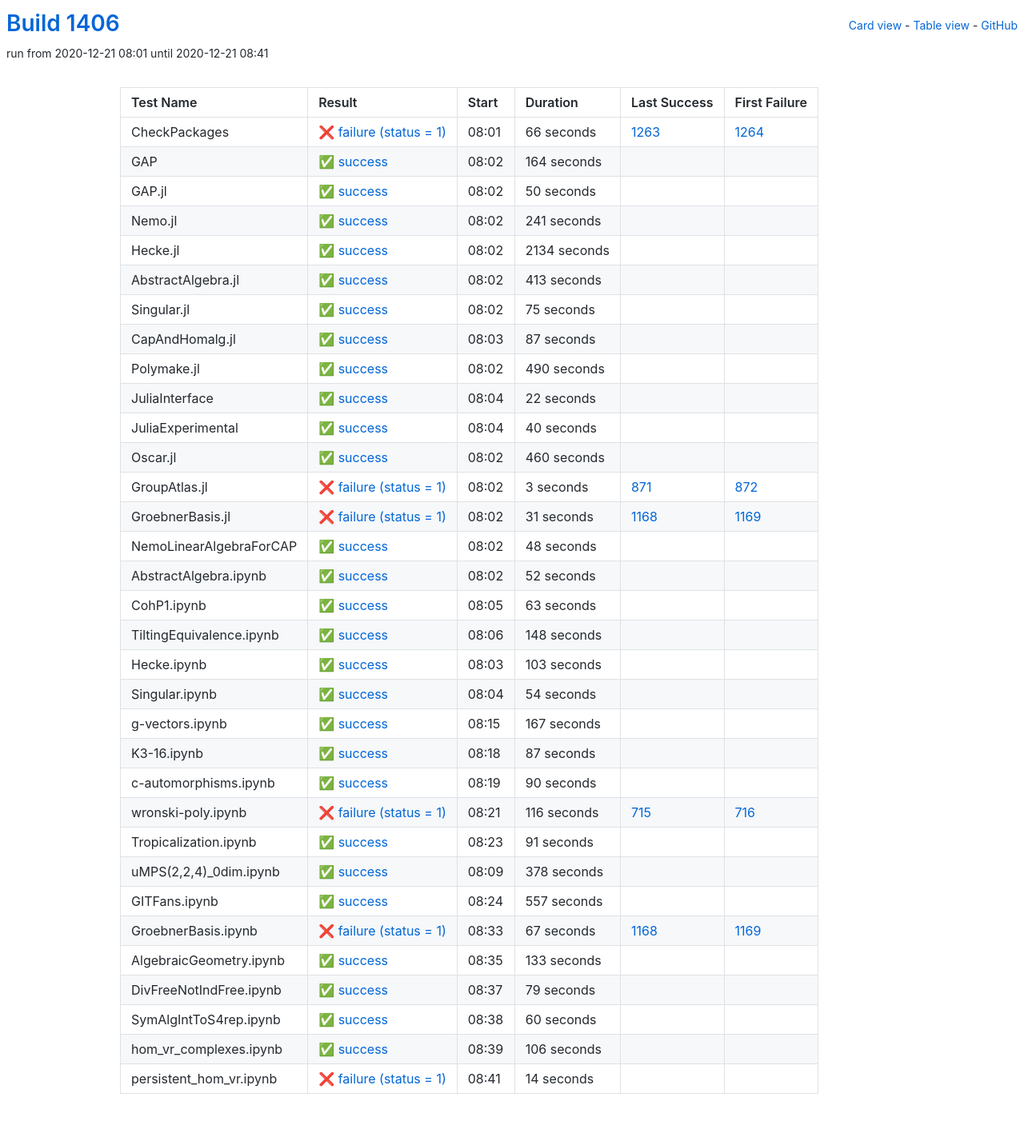
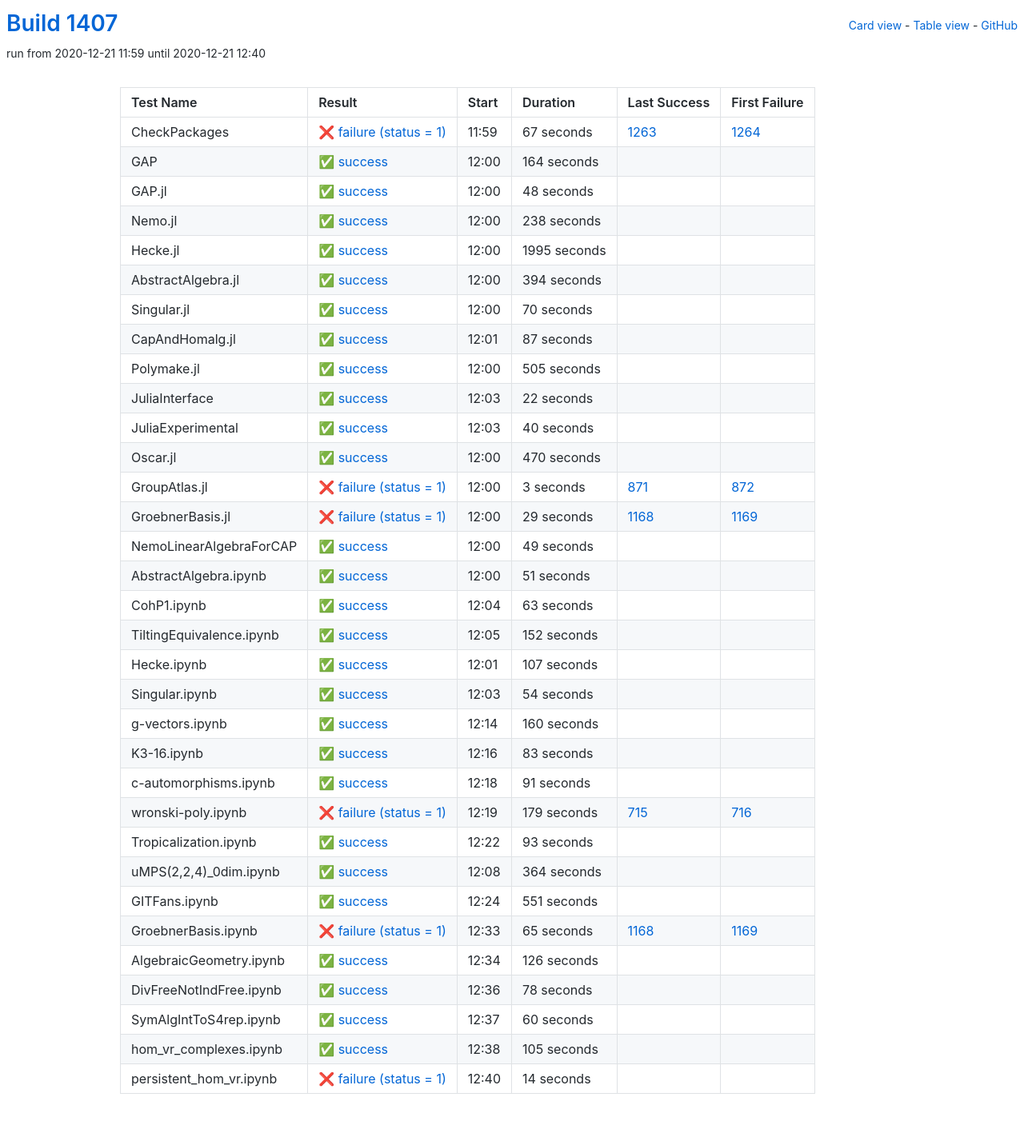
Before and after one commit to oscar-system/oscar-ci-status-stable, a Jekyll site: the page built from table.html, in a window 1280 px wide. Shown: the whole page at 80% size. Built offline with Jekyll 4.4.1, drawn with Linux system fonts in a browser that asks for light colours.

Commit message:
Build #1407

```diff
--- a/_data/ci.yml
+++ b/_data/ci.yml
@@ -1,6 +1,6 @@
 ---
-build: 1406
-build_url: https://oscarci.mathematik.uni-kl.de/job/oscar-stable/1406/
+build: 1407
+build_url: https://oscarci.mathematik.uni-kl.de/job/oscar-stable/1407/
 job: oscar-stable
 organization: oscar-system
 repo: oscar-ci-status-stable
@@ -8,20 +8,20 @@ repourl: https://github.com/oscar-system/oscar-ci-status-stable
 tests:
 - name: CheckPackages
   id: checkpackages
-  log: https://oscarci.mathematik.uni-kl.de/job/oscar-stable/1406/artifact/logs/build-1406/CheckPackages.log
-  start: 2020-12-21 08:01
+  log: https://oscarci.mathematik.uni-kl.de/job/oscar-stable/1407/artifact/logs/build-1407/CheckPackages.log
+  start: 2020-12-21 11:59
   success: false
   exitcode: 1
   status: failure
-  duration: 66
+  duration: 67
   last_success: 1263
   last_success_url: https://oscarci.mathematik.uni-kl.de/job/oscar-stable/1263/
   first_failure: 1264
   first_failure_url: https://oscarci.mathematik.uni-kl.de/job/oscar-stable/1264/
 - name: GAP
   id: gap
-  log: https://oscarci.mathematik.uni-kl.de/job/oscar-stable/1406/artifact/logs/build-1406/GAP.log
-  start: 2020-12-21 08:02
+  log: https://oscarci.mathematik.uni-kl.de/job/oscar-stable/1407/artifact/logs/build-1407/GAP.log
+  start: 2020-12-21 12:00
   success: true
   exitcode: 0
   status: success
@@ -32,68 +32,68 @@ tests:
   first_failure_url:
 - name: GAP.jl
   id: gap-jl
-  log: https://oscarci.mathematik.uni-kl.de/job/oscar-stable/1406/artifact/logs/build-1406/GAP.jl.log
-  start: 2020-12-21 08:02
+  log: https://oscarci.mathematik.uni-kl.de/job/oscar-stable/1407/artifact/logs/build-1407/GAP.jl.log
+  start: 2020-12-21 12:00
   success: true
   exitcode: 0
   status: success
-  duration: 50
+  duration: 48
   last_success: false
   last_success_url:
   first_failure: false
   first_failure_url:
 - name: Nemo.jl
   id: nemo-jl
-  log: https://oscarci.mathematik.uni-kl.de/job/oscar-stable/1406/artifact/logs/build-1406/Nemo.jl.log
-  start: 2020-12-21 08:02
+  log: https://oscarci.mathematik.uni-kl.de/job/oscar-stable/1407/artifact/logs/build-1407/Nemo.jl.log
+  start: 2020-12-21 12:00
   success: true
   exitcode: 0
   status: success
-  duration: 241
+  duration: 238
   last_success: false
   last_success_url:
   first_failure: false
   first_failure_url:
 - name: Hecke.jl
   id: hecke-jl
-  log: https://oscarci.mathematik.uni-kl.de/job/oscar-stable/1406/artifact/logs/build-1406/Hecke.jl.log
-  start: 2020-12-21 08:02
+  log: https://oscarci.mathematik.uni-kl.de/job/oscar-stable/1407/artifact/logs/build-1407/Hecke.jl.log
+  start: 2020-12-21 12:00
   success: true
   exitcode: 0
   status: success
-  duration: 2134
+  duration: 1995
   last_success: false
   last_success_url:
   first_failure: false
   first_failure_url:
 - name: AbstractAlgebra.jl
   id: abstractalgebra-jl
-  log: https://oscarci.mathematik.uni-kl.de/job/oscar-stable/1406/artifact/logs/build-1406/AbstractAlgebra.jl.log
-  start: 2020-12-21 08:02
+  log: https://oscarci.mathematik.uni-kl.de/job/oscar-stable/1407/artifact/logs/build-1407/AbstractAlgebra.jl.log
+  start: 2020-12-21 12:00
   success: true
   exitcode: 0
   status: success
-  duration: 413
+  duration: 394
   last_success: false
   last_success_url:
   first_failure: false
   first_failure_url:
 - name: Singular.jl
   id: singular-jl
-  log: https://oscarci.mathematik.uni-kl.de/job/oscar-stable/1406/artifact/logs/build-1406/Singular.jl.log
-  start: 2020-12-21 08:02
+  log: https://oscarci.mathematik.uni-kl.de/job/oscar-stable/1407/artifact/logs/build-1407/Singular.jl.log
+  start: 2020-12-21 12:00
   success: true
   exitcode: 0
   status: success
-  duration: 75
+  duration: 70
   last_success: false
   last_success_url:
   first_failure: false
   first_failure_url:
 - name: CapAndHomalg.jl
   id: capandhomalg-jl
-  log: https://oscarci.mathematik.uni-kl.de/job/oscar-stable/1406/artifact/logs/build-1406/CapAndHomalg.jl.log
-  start: 2020-12-21 08:03
+  log: https://oscarci.mathematik.uni-kl.de/job/oscar-stable/1407/artifact/logs/build-1407/CapAndHomalg.jl.log
+  start: 2020-12-21 12:01
   success: true
   exitcode: 0
   status: success
@@ -104,20 +104,20 @@ tests:
   first_failure_url:
 - name: Polymake.jl
   id: polymake-jl
-  log: https://oscarci.mathematik.uni-kl.de/job/oscar-stable/1406/artifact/logs/build-1406/Polymake.jl.log
-  start: 2020-12-21 08:02
+  log: https://oscarci.mathematik.uni-kl.de/job/oscar-stable/1407/artifact/logs/build-1407/Polymake.jl.log
+  start: 2020-12-21 12:00
   success: true
   exitcode: 0
   status: success
-  duration: 490
+  duration: 505
   last_success: false
   last_success_url:
   first_failure: false
   first_failure_url:
 - name: JuliaInterface
   id: juliainterface
-  log: https://oscarci.mathematik.uni-kl.de/job/oscar-stable/1406/artifact/logs/build-1406/JuliaInterface.log
-  start: 2020-12-21 08:04
+  log: https://oscarci.mathematik.uni-kl.de/job/oscar-stable/1407/artifact/logs/build-1407/JuliaInterface.log
+  start: 2020-12-21 12:03
   success: true
   exitcode: 0
   status: success
@@ -128,8 +128,8 @@ tests:
   first_failure_url:
 - name: JuliaExperimental
   id: juliaexperimental
-  log: https://oscarci.mathematik.uni-kl.de/job/oscar-stable/1406/artifact/logs/build-1406/JuliaExperimental.log
-  start: 2020-12-21 08:04
+  log: https://oscarci.mathematik.uni-kl.de/job/oscar-stable/1407/artifact/logs/build-1407/JuliaExperimental.log
+  start: 2020-12-21 12:03
   success: true
   exitcode: 0
   status: success
@@ -140,20 +140,20 @@ tests:
   first_failure_url:
 - name: Oscar.jl
   id: oscar-jl
-  log: https://oscarci.mathematik.uni-kl.de/job/oscar-stable/1406/artifact/logs/build-1406/Oscar.jl.log
-  start: 2020-12-21 08:02
+  log: https://oscarci.mathematik.uni-kl.de/job/oscar-stable/1407/artifact/logs/build-1407/Oscar.jl.log
+  start: 2020-12-21 12:00
   success: true
   exitcode: 0
   status: success
-  duration: 460
+  duration: 470
   last_success: false
   last_success_url:
   first_failure: false
   first_failure_url:
 - name: GroupAtlas.jl
   id: groupatlas-jl
-  log: https://oscarci.mathematik.uni-kl.de/job/oscar-stable/1406/artifact/logs/build-1406/GroupAtlas.jl.log
-  start: 2020-12-21 08:02
+  log: https://oscarci.mathematik.uni-kl.de/job/oscar-stable/1407/artifact/logs/build-1407/GroupAtlas.jl.log
+  start: 2020-12-21 12:00
   success: false
   exitcode: 1
   status: failure
@@ -164,44 +164,44 @@ tests:
   first_failure_url: https://oscarci.mathematik.uni-kl.de/job/oscar-stable/872/
 - name: GroebnerBasis.jl
   id: groebnerbasis-jl
-  log: https://oscarci.mathematik.uni-kl.de/job/oscar-stable/1406/artifact/logs/build-1406/GroebnerBasis.jl.log
-  start: 2020-12-21 08:02
+  log: https://oscarci.mathematik.uni-kl.de/job/oscar-stable/1407/artifact/logs/build-1407/GroebnerBasis.jl.log
+  start: 2020-12-21 12:00
   success: false
   exitcode: 1
   status: failure
-  duration: 31
+  duration: 29
   last_success: 1168
   last_success_url: https://oscarci.mathematik.uni-kl.de/job/oscar-stable/1168/
   first_failure: 1169
   first_failure_url: https://oscarci.mathematik.uni-kl.de/job/oscar-stable/1169/
 - name: NemoLinearAlgebraForCAP
   id: nemolinearalgebraforcap
-  log: https://oscarci.mathematik.uni-kl.de/job/oscar-stable/1406/artifact/logs/build-1406/NemoLinearAlgebraForCAP.log
-  start: 2020-12-21 08:02
+  log: https://oscarci.mathematik.uni-kl.de/job/oscar-stable/1407/artifact/logs/build-1407/NemoLinearAlgebraForCAP.log
+  start: 2020-12-21 12:00
   success: true
   exitcode: 0
   status: success
-  duration: 48
+  duration: 49
   last_success: false
   last_success_url:
   first_failure: false
   first_failure_url:
 - name: AbstractAlgebra.ipynb
   id: abstractalgebra-ipynb
-  log: https://oscarci.mathematik.uni-kl.de/job/oscar-stable/1406/artifact/logs/build-1406/AbstractAlgebra.ipynb.log
-  start: 2020-12-21 08:02
+  log: https://oscarci.mathematik.uni-kl.de/job/oscar-stable/1407/artifact/logs/build-1407/AbstractAlgebra.ipynb.log
+  start: 2020-12-21 12:00
   success: true
   exitcode: 0
   status: success
-  duration: 52
+  duration: 51
   last_success: false
   last_success_url:
   first_failure: false
   first_failure_url:
 - name: CohP1.ipynb
   id: cohp1-ipynb
-  log: https://oscarci.mathematik.uni-kl.de/job/oscar-stable/1406/artifact/logs/build-1406/CohP1.ipynb.log
-  start: 2020-12-21 08:05
+  log: https://oscarci.mathematik.uni-kl.de/job/oscar-stable/1407/artifact/logs/build-1407/CohP1.ipynb.log
+  start: 2020-12-21 12:04
   success: true
   exitcode: 0
   status: success
@@ -212,32 +212,32 @@ tests:
   first_failure_url:
 - name: TiltingEquivalence.ipynb
   id: tiltingequivalence-ipynb
-  log: https://oscarci.mathematik.uni-kl.de/job/oscar-stable/1406/artifact/logs/build-1406/TiltingEquivalence.ipynb.log
-  start: 2020-12-21 08:06
+  log: https://oscarci.mathematik.uni-kl.de/job/oscar-stable/1407/artifact/logs/build-1407/TiltingEquivalence.ipynb.log
+  start: 2020-12-21 12:05
   success: true
   exitcode: 0
   status: success
-  duration: 148
+  duration: 152
   last_success: false
   last_success_url:
   first_failure: false
   first_failure_url:
 - name: Hecke.ipynb
   id: hecke-ipynb
-  log: https://oscarci.mathematik.uni-kl.de/job/oscar-stable/1406/artifact/logs/build-1406/Hecke.ipynb.log
-  start: 2020-12-21 08:03
+  log: https://oscarci.mathematik.uni-kl.de/job/oscar-stable/1407/artifact/logs/build-1407/Hecke.ipynb.log
+  start: 2020-12-21 12:01
   success: true
   exitcode: 0
   status: success
-  duration: 103
+  duration: 107
   last_success: false
   last_success_url:
   first_failure: false
   first_failure_url:
 - name: Singular.ipynb
   id: singular-ipynb
-  log: https://oscarci.mathematik.uni-kl.de/job/oscar-stable/1406/artifact/logs/build-1406/Singular.ipynb.log
-  start: 2020-12-21 08:04
+  log: https://oscarci.mathematik.uni-kl.de/job/oscar-stable/1407/artifact/logs/build-1407/Singular.ipynb.log
+  start: 2020-12-21 12:03
   success: true
   exitcode: 0
   status: success
@@ -248,56 +248,32 @@ tests:
   first_failure_url:
 - name: g-vectors.ipynb
   id: g-vectors-ipynb
-  log: https://oscarci.mathematik.uni-kl.de/job/oscar-stable/1406/artifact/logs/build-1406/g-vectors.ipynb.log
-  start: 2020-12-21 08:15
+  log: https://oscarci.mathematik.uni-kl.de/job/oscar-stable/1407/artifact/logs/build-1407/g-vectors.ipynb.log
+  start: 2020-12-21 12:14
   success: true
   exitcode: 0
   status: success
-  duration: 167
+  duration: 160
   last_success: false
   last_success_url:
   first_failure: false
   first_failure_url:
 - name: K3-16.ipynb
   id: k3-16-ipynb
-  log: https://oscarci.mathematik.uni-kl.de/job/oscar-stable/1406/artifact/logs/build-1406/K3-16.ipynb.log
-  start: 2020-12-21 08:18
+  log: https://oscarci.mathematik.uni-kl.de/job/oscar-stable/1407/artifact/logs/build-1407/K3-16.ipynb.log
+  start: 2020-12-21 12:16
   success: true
   exitcode: 0
   status: success
-  duration: 87
+  duration: 83
   last_success: false
   last_success_url:
   first_failure: false
   first_failure_url:
 - name: c-automorphisms.ipynb
   id: c-automorphisms-ipynb
-  log: https://oscarci.mathematik.uni-kl.de/job/oscar-stable/1406/artifact/logs/build-1406/c-automorphisms.ipynb.log
-  start: 2020-12-21 08:19
-  success: true
-  exitcode: 0
-  status: success
-  duration: 90
-  last_success: false
-  last_success_url:
-  first_failure: false
-  first_failure_url:
-- name: wronski-poly.ipynb
-  id: wronski-poly-ipynb
-  log: https://oscarci.mathematik.uni-kl.de/job/oscar-stable/1406/artifact/logs/build-1406/wronski-poly.ipynb.log
-  start: 2020-12-21 08:21
-  success: false
-  exitcode: 1
-  status: failure
-  duration: 116
-  last_success: 715
-  last_success_url: https://oscarci.mathematik.uni-kl.de/job/oscar-stable/715/
-  first_failure: 716
-  first_failure_url: https://oscarci.mathematik.uni-kl.de/job/oscar-stable/716/
-- name: Tropicalization.ipynb
-  id: tropicalization-ipynb
-  log: https://oscarci.mathematik.uni-kl.de/job/oscar-stable/1406/artifact/logs/build-1406/Tropicalization.ipynb.log
-  start: 2020-12-21 08:23
+  log: https://oscarci.mathematik.uni-kl.de/job/oscar-stable/1407/artifact/logs/build-1407/c-automorphisms.ipynb.log
+  start: 2020-12-21 12:18
   success: true
   exitcode: 0
   status: success
@@ -306,70 +282,94 @@ tests:
   last_success_url:
   first_failure: false
   first_failure_url:
-- name: uMPS(2,2,4)_0dim.ipynb
-  id: umps-2-2-4-0dim-ipynb
-  log: https://oscarci.mathematik.uni-kl.de/job/oscar-stable/1406/artifact/logs/build-1406/uMPS-2-2-4-_0dim.ipynb.log
-  start: 2020-12-21 08:09
+- name: wronski-poly.ipynb
+  id: wronski-poly-ipynb
+  log: https://oscarci.mathematik.uni-kl.de/job/oscar-stable/1407/artifact/logs/build-1407/wronski-poly.ipynb.log
+  start: 2020-12-21 12:19
+  success: false
+  exitcode: 1
+  status: failure
+  duration: 179
+  last_success: 715
+  last_success_url: https://oscarci.mathematik.uni-kl.de/job/oscar-stable/715/
+  first_failure: 716
+  first_failure_url: https://oscarci.mathematik.uni-kl.de/job/oscar-stable/716/
+- name: Tropicalization.ipynb
+  id: tropicalization-ipynb
+  log: https://oscarci.mathematik.uni-kl.de/job/oscar-stable/1407/artifact/logs/build-1407/Tropicalization.ipynb.log
+  start: 2020-12-21 12:22
   success: true
   exitcode: 0
   status: success
-  duration: 378
+  duration: 93
+  last_success: false
+  last_success_url:
+  first_failure: false
+  first_failure_url:
+- name: uMPS(2,2,4)_0dim.ipynb
+  id: umps-2-2-4-0dim-ipynb
+  log: https://oscarci.mathematik.uni-kl.de/job/oscar-stable/1407/artifact/logs/build-1407/uMPS-2-2-4-_0dim.ipynb.log
+  start: 2020-12-21 12:08
+  success: true
+  exitcode: 0
+  status: success
+  duration: 364
   last_success: false
   last_success_url:
   first_failure: false
   first_failure_url:
 - name: GITFans.ipynb
   id: gitfans-ipynb
-  log: https://oscarci.mathematik.uni-kl.de/job/oscar-stable/1406/artifact/logs/build-1406/GITFans.ipynb.log
-  start: 2020-12-21 08:24
+  log: https://oscarci.mathematik.uni-kl.de/job/oscar-stable/1407/artifact/logs/build-1407/GITFans.ipynb.log
+  start: 2020-12-21 12:24
   success: true
   exitcode: 0
   status: success
-  duration: 557
+  duration: 551
   last_success: false
   last_success_url:
   first_failure: false
   first_failure_url:
 - name: GroebnerBasis.ipynb
   id: groebnerbasis-ipynb
-  log: https://oscarci.mathematik.uni-kl.de/job/oscar-stable/1406/artifact/logs/build-1406/GroebnerBasis.ipynb.log
-  start: 2020-12-21 08:33
+  log: https://oscarci.mathematik.uni-kl.de/job/oscar-stable/1407/artifact/logs/build-1407/GroebnerBasis.ipynb.log
+  start: 2020-12-21 12:33
   success: false
   exitcode: 1
   status: failure
-  duration: 67
+  duration: 65
   last_success: 1168
   last_success_url: https://oscarci.mathematik.uni-kl.de/job/oscar-stable/1168/
   first_failure: 1169
   first_failure_url: https://oscarci.mathematik.uni-kl.de/job/oscar-stable/1169/
 - name: AlgebraicGeometry.ipynb
   id: algebraicgeometry-ipynb
-  log: https://oscarci.mathematik.uni-kl.de/job/oscar-stable/1406/artifact/logs/build-1406/AlgebraicGeometry.ipynb.log
-  start: 2020-12-21 08:35
+  log: https://oscarci.mathematik.uni-kl.de/job/oscar-stable/1407/artifact/logs/build-1407/AlgebraicGeometry.ipynb.log
+  start: 2020-12-21 12:34
   success: true
   exitcode: 0
   status: success
-  duration: 133
+  duration: 126
   last_success: false
   last_success_url:
   first_failure: false
   first_failure_url:
 - name: DivFreeNotIndFree.ipynb
   id: divfreenotindfree-ipynb
-  log: https://oscarci.mathematik.uni-kl.de/job/oscar-stable/1406/artifact/logs/build-1406/DivFreeNotIndFree.ipynb.log
-  start: 2020-12-21 08:37
+  log: https://oscarci.mathematik.uni-kl.de/job/oscar-stable/1407/artifact/logs/build-1407/DivFreeNotIndFree.ipynb.log
+  start: 2020-12-21 12:36
   success: true
   exitcode: 0
   status: success
-  duration: 79
+  duration: 78
   last_success: false
   last_success_url:
   first_failure: false
   first_failure_url:
 - name: SymAlgIntToS4rep.ipynb
   id: symalginttos4rep-ipynb
-  log: https://oscarci.mathematik.uni-kl.de/job/oscar-stable/1406/artifact/logs/build-1406/SymAlgIntToS4rep.ipynb.log
-  start: 2020-12-21 08:38
+  log: https://oscarci.mathematik.uni-kl.de/job/oscar-stable/1407/artifact/logs/build-1407/SymAlgIntToS4rep.ipynb.log
+  start: 2020-12-21 12:37
   success: true
   exitcode: 0
   status: success
@@ -380,20 +380,20 @@ tests:
   first_failure_url:
 - name: hom_vr_complexes.ipynb
   id: hom-vr-complexes-ipynb
-  log: https://oscarci.mathematik.uni-kl.de/job/oscar-stable/1406/artifact/logs/build-1406/hom_vr_complexes.ipynb.log
-  start: 2020-12-21 08:39
+  log: https://oscarci.mathematik.uni-kl.de/job/oscar-stable/1407/artifact/logs/build-1407/hom_vr_complexes.ipynb.log
+  start: 2020-12-21 12:38
   success: true
   exitcode: 0
   status: success
-  duration: 106
+  duration: 105
   last_success: false
   last_success_url:
   first_failure: false
   first_failure_url:
 - name: persistent_hom_vr.ipynb
   id: persistent-hom-vr-ipynb
-  log: https://oscarci.mathematik.uni-kl.de/job/oscar-stable/1406/artifact/logs/build-1406/persistent_hom_vr.ipynb.log
-  start: 2020-12-21 08:41
+  log: https://oscarci.mathematik.uni-kl.de/job/oscar-stable/1407/artifact/logs/build-1407/persistent_hom_vr.ipynb.log
+  start: 2020-12-21 12:40
   success: false
   exitcode: 1
   status: failure
```
Also changed, not shown: README.md.
